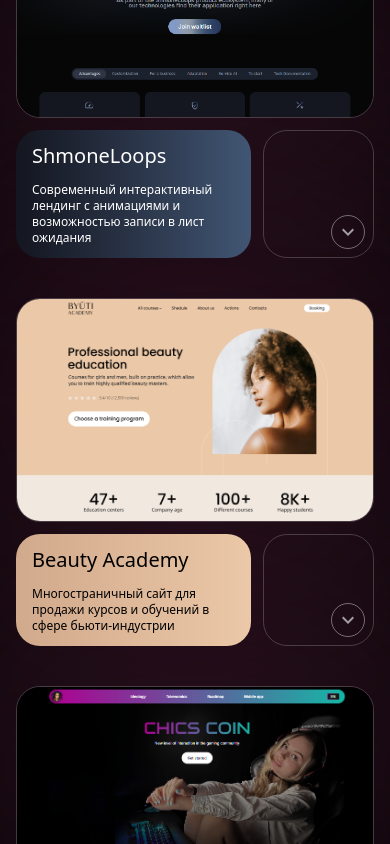
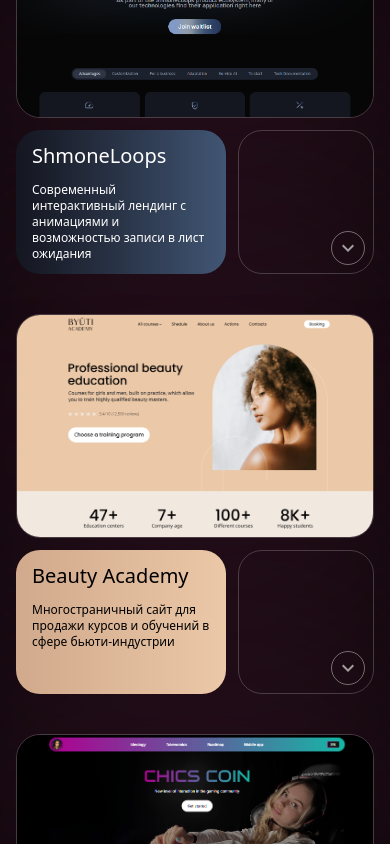
Before and after one commit to ns-morozova/nata.dev, a React (Vite) app: page /nata.dev/cases in a window 390 px wide. Shown: the part 1400-2244 px from the top of the page. Built offline with nearby package versions, Linux system fonts and the light colour scheme.

Commit message:
first project details

```diff
--- a/src/components/Cards/CaseShow.tsx
+++ b/src/components/Cards/CaseShow.tsx
@@ -67,9 +67,9 @@ const CaseShow: React.FC<CaseShowProps> = ({
 
                 {/* Блок инфо */}
                 <div
-                    className={`grid grid-cols-3 gap-3 lg:flex lg:flex-col ${isEven ? 'lg:order-1' : 'lg:order-2'}`}
+                    className={`grid grid-cols-5 gap-3 lg:flex lg:flex-col ${isEven ? 'lg:order-1' : 'lg:order-2'}`}
                 >
-                    <div className={`relative col-span-2 rounded-3xl px-4 py-3 md:px-6 md:py-5 lg:h-1/2 overflow-hidden ${extraClasses}`}>
+                    <div className={`relative col-span-3 rounded-3xl px-4 py-3 md:px-6 md:py-5 lg:h-1/2 overflow-hidden ${extraClasses}`}>
                         <div className="relative z-10">
                             <h3 className="mb-3 font-medium text-xl md:mb-5 md:text-3xl">{title}</h3>
                             <p className="text-xs md:text-base xl:w-4/5">{description}</p>
@@ -84,7 +84,7 @@ const CaseShow: React.FC<CaseShowProps> = ({
                         ></div> */}
                     </div>
 
-                    <div className="relative border border-white/20 rounded-3xl lg:h-1/2 overflow-hidden">
+                    <div className="relative col-span-2 border border-white/20 rounded-3xl h-36 lg:h-1/2 overflow-hidden">
                         {showPreview && (
                             <img
                                 src={cover}
--- a/src/details/ShmoneDetails.tsx
+++ b/src/details/ShmoneDetails.tsx
@@ -15,12 +15,12 @@ const ShmoneDetails = () => {
                 Детали проекта
             </h4>
 
-            <div className="flex flex-col gap-4 lg:flex-row lg:justify-between lg:gap-6">
-                <div className="flex flex-col gap-3 sm:flex-row sm:gap-5 sm:justify-between lg:max-w-4/5">
-                    <div className="flex flex-col gap-3 md:flex-row-reverse md:gap-5">
+            <div className="flex flex-col gap-6 lg:flex-row md:gap-7 lg:justify-between lg:gap-6">
+                <div className="flex flex-col gap-3 sm:flex-row sm:justify-between lg:w-full">
+                    <div className="flex flex-col gap-3 md:flex-row-reverse md:gap-7">
                         <div className="">
                             <h5 className="mb-2 font-medium text-sm md:text-lg">Основные задачи:</h5>
-                            <ul className="pl-4 list-disc text-xs sm:pl-5 md:text-base">
+                            <ul className="pl-4 list-disc flex flex-col gap-1 leading-5.5 text-xs sm:pl-3 md:text-base">
                                 <li>Реализация интерфейса по готовому дизайн-макету</li>
                                 <li>Создание CSS-анимаций</li>
                                 <li>Интеграция с API для отправки данных</li>
@@ -55,52 +55,16 @@ const ShmoneDetails = () => {
                         </div>
                     </div>
 
-                    <div className="hidden sm:block flex-shrink-0 h-80 lg:h-96">
+                    <div className="hidden sm:block flex-shrink-0 h-80 md:h-64 lg:h-80 xl:h-96">
                         <img
                             alt="mockup"
                             src="/nata.dev/images/cases/shmoneloops_mob.png"
                             className="relative h-full object-cover"
                         />
                     </div>
-
-                    {/* <div className="">
-                        <h5 className="mb-2 font-medium text-sm md:text-lg">Основные задачи:</h5>
-                        <ul className="pl-4 list-disc text-xs sm:pl-5 md:text-base">
-                            <li>Реализация интерфейса по готовому дизайн-макету</li>
-                            <li>Создание CSS-анимаций</li>
-                            <li>Интеграция с API для отправки данных</li>
-                        </ul>
-                    </div>
-
-                    <div className="flex-shrink-0">
-                        <h5 className="mb-2 font-medium text-sm md:text-lg">Стек и технологии:</h5>
-                        <ul className="space-y-1 text-xs md:text-base">
-                            {[
-                                { icon: <RiReactjsLine />, text: 'Библиотека: React' },
-                                { icon: <TbBrandTypescript />, text: 'Язык программирования: TypeScript' },
-                                { icon: <IoLogoCss3 />, text: 'Стили: CSS-модули' },
-                                { icon: <AiOutlineApi />, text: 'Работа с данными: Fetch API' },
-                                { icon: <MdOutlineAnimation />, text: 'Анимации: CSS-анимации' },
-                                { icon: <IoLogoGithub />, text: 'Совместная разработка: GitHub' },
-                                { icon: <RxFigmaLogo />, text: 'Работа с дизайн-макетом: Figma' },
-                            ].map(({ icon, text }, index) => (
-                                <li
-                                    key={index}
-                                    className="flex items-center gap-2 md:gap-2.5"
-                                >
-                                    <div className="flex flex-shrink-0 size-6 items-center justify-center rounded-lg bg-gradient-to-r from-pink-900 to-pink-600 md:size-7 overflow-hidden">
-                                        {React.cloneElement(icon, {
-                                            className: 'text-white size-4 md:size-5',
-                                        })}
-                                    </div>
-                                    <p>{text}</p>
-                                </li>
-                            ))}
-                        </ul>
-                    </div> */}
                 </div>
 
-                <div className="flex gap-2 sm:block">
+                <div className="flex gap-2 sm:block lg:h-80 xl:h-96">
                     <div className="sm:hidden w-1/2 flex-shrink-0">
                         <img
                             alt="mockup"
@@ -109,8 +73,8 @@ const ShmoneDetails = () => {
                         />
                     </div>
 
-                    <div className="flex flex-col justify-between gap-2 sm:flex-row">
-                        <div className="order-1 rounded-3xl h-full sm:h-48 sm:w-full lg:w-48 lg:order-2 overflow-hidden">
+                    <div className="flex flex-col justify-between gap-2 sm:flex-row lg:flex-col lg:h-full">
+                        <div className="order-1 rounded-3xl h-full sm:h-48 sm:w-full md:h-52 lg:h-1/2 lg:w-40 lg:order-2 xl:w-60 overflow-hidden">
                             <video
                                 src="/nata.dev/video/shmoneloops_anim.MP4"
                                 autoPlay
@@ -122,7 +86,7 @@ const ShmoneDetails = () => {
                             />
                         </div>
 
-                        <div className="order-2 rounded-3xl h-full sm:h-48 sm:w-full lg:w-48 lg:order-1 overflow-hidden">
+                        <div className="order-2 rounded-3xl h-full sm:h-48 sm:w-full md:h-52 lg:h-1/2 lg:w-40 lg:order-1 xl:w-60 overflow-hidden">
                             <img
                                 alt="mockup"
                                 src="/nata.dev/images/cases/shmoneloops_ex.png"
@@ -131,38 +95,6 @@ const ShmoneDetails = () => {
                         </div>
                     </div>
                 </div>
-
-                {/* <div className="grid grid-cols-2 gap-2 xs:grid-cols-5 md:flex md:flex-col md:items-end lg:flex-row-reverse lg:items-stretch lg:h-96">
-                    <div className="sm:hidden flex-shrink-0 xs:col-span-2 lg:h-96">
-                        <img
-                            alt="mockup"
-                            src="/nata.dev/images/cases/shmoneloops_mob.png"
-                            className="relative w-full object-cover"
-                        />
-                    </div>
-
-                    <div className="flex flex-col gap-2 xs:col-span-3">
-                        <div className="order-1 rounded-3xl xs:h-1/2 lg:w-48 lg:order-2 overflow-hidden">
-                            <video
-                                src="/nata.dev/video/shmoneloops_anim.MP4"
-                                autoPlay
-                                loop
-                                muted
-                                playsInline
-                                className="w-full h-full object-cover"
-                                aria-label="animation"
-                            />
-                        </div>
-
-                        <div className="order-2 rounded-3xl xs:h-1/2 lg:w-48 lg:order-1 overflow-hidden">
-                            <img
-                                alt="mockup"
-                                src="/nata.dev/images/cases/shmoneloops_ex.png"
-                                className="relative w-full h-full object-cover"
-                            />
-                        </div>
-                    </div>
-                </div> */}
             </div>
         </div>
     );
```
